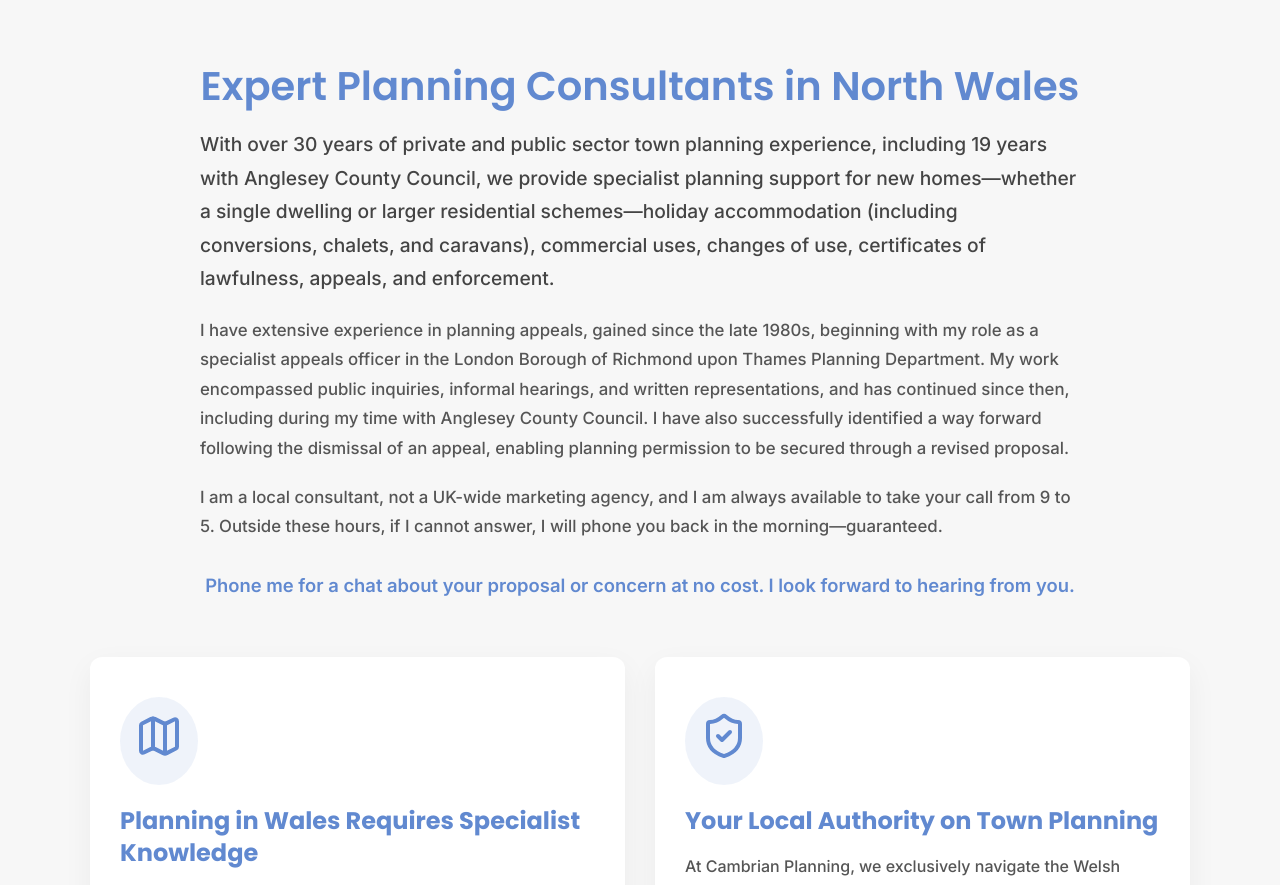
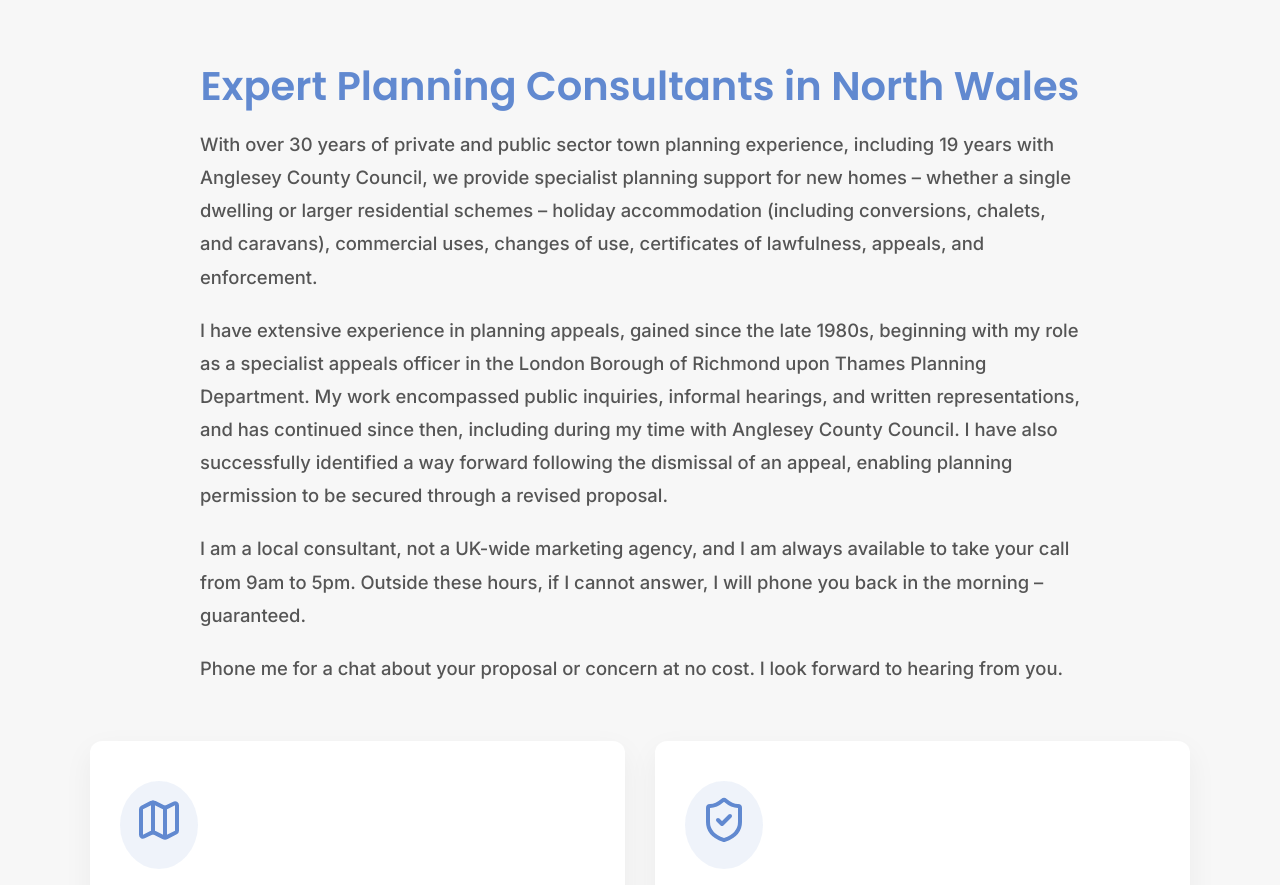
Before and after one commit to Clic-Cymru/cambrian-planning, a React (Vite) app: page / in a window 1280 px wide. Shown: the part 660-1545 px from the top of the page. Built offline with nearby package versions, Linux system fonts and the light colour scheme; no server answers.

Commit message:
Standardise intro typography, update hours to 9am to 5pm, and space dashes

```diff
--- a/src/components/Hero.tsx
+++ b/src/components/Hero.tsx
@@ -21,17 +21,17 @@ const Hero: React.FC = () => {
       <div className="hero-content-wrapper bg-light-grey">
         <div className="container text-center">
           <h1 className="welcome-title" style={{ fontSize: '2.5rem', fontWeight: 600, marginBottom: '1rem' }}>Expert Planning Consultants in North Wales</h1>
-          <div style={{ maxWidth: '880px', margin: '0 auto 3.5rem', textAlign: 'left', color: '#555' }}>
-            <p style={{ fontSize: '1.2rem', lineHeight: '1.75', marginBottom: '1.25rem', color: '#444' }}>
-              With over 30 years of private and public sector town planning experience, including 19 years with Anglesey County Council, we provide specialist planning support for new homes—whether a single dwelling or larger residential schemes—holiday accommodation (including conversions, chalets, and caravans), commercial uses, changes of use, certificates of lawfulness, appeals, and enforcement.
+          <div style={{ maxWidth: '880px', margin: '0 auto 3.5rem', textAlign: 'left', color: '#555', fontSize: '1.15rem', lineHeight: '1.8' }}>
+            <p style={{ marginBottom: '1.25rem' }}>
+              With over 30 years of private and public sector town planning experience, including 19 years with Anglesey County Council, we provide specialist planning support for new homes – whether a single dwelling or larger residential schemes – holiday accommodation (including conversions, chalets, and caravans), commercial uses, changes of use, certificates of lawfulness, appeals, and enforcement.
             </p>
-            <p style={{ fontSize: '1.05rem', lineHeight: '1.75', marginBottom: '1.25rem' }}>
+            <p style={{ marginBottom: '1.25rem' }}>
               I have extensive experience in planning appeals, gained since the late 1980s, beginning with my role as a specialist appeals officer in the London Borough of Richmond upon Thames Planning Department. My work encompassed public inquiries, informal hearings, and written representations, and has continued since then, including during my time with Anglesey County Council. I have also successfully identified a way forward following the dismissal of an appeal, enabling planning permission to be secured through a revised proposal.
             </p>
-            <p style={{ fontSize: '1.05rem', lineHeight: '1.75', marginBottom: '1.25rem' }}>
-              I am a local consultant, not a UK-wide marketing agency, and I am always available to take your call from 9 to 5. Outside these hours, if I cannot answer, I will phone you back in the morning—guaranteed.
+            <p style={{ marginBottom: '1.25rem' }}>
+              I am a local consultant, not a UK-wide marketing agency, and I am always available to take your call from 9am to 5pm. Outside these hours, if I cannot answer, I will phone you back in the morning – guaranteed.
             </p>
-            <p style={{ fontSize: '1.15rem', lineHeight: '1.7', fontWeight: 600, color: 'var(--color-primary)', textAlign: 'center', marginTop: '1.75rem' }}>
+            <p style={{ marginBottom: 0 }}>
               Phone me for a chat about your proposal or concern at no cost. I look forward to hearing from you.
             </p>
           </div>
```
Also changed, not shown: copy_deck/01_main_pages.md (+2 -2 lines).
